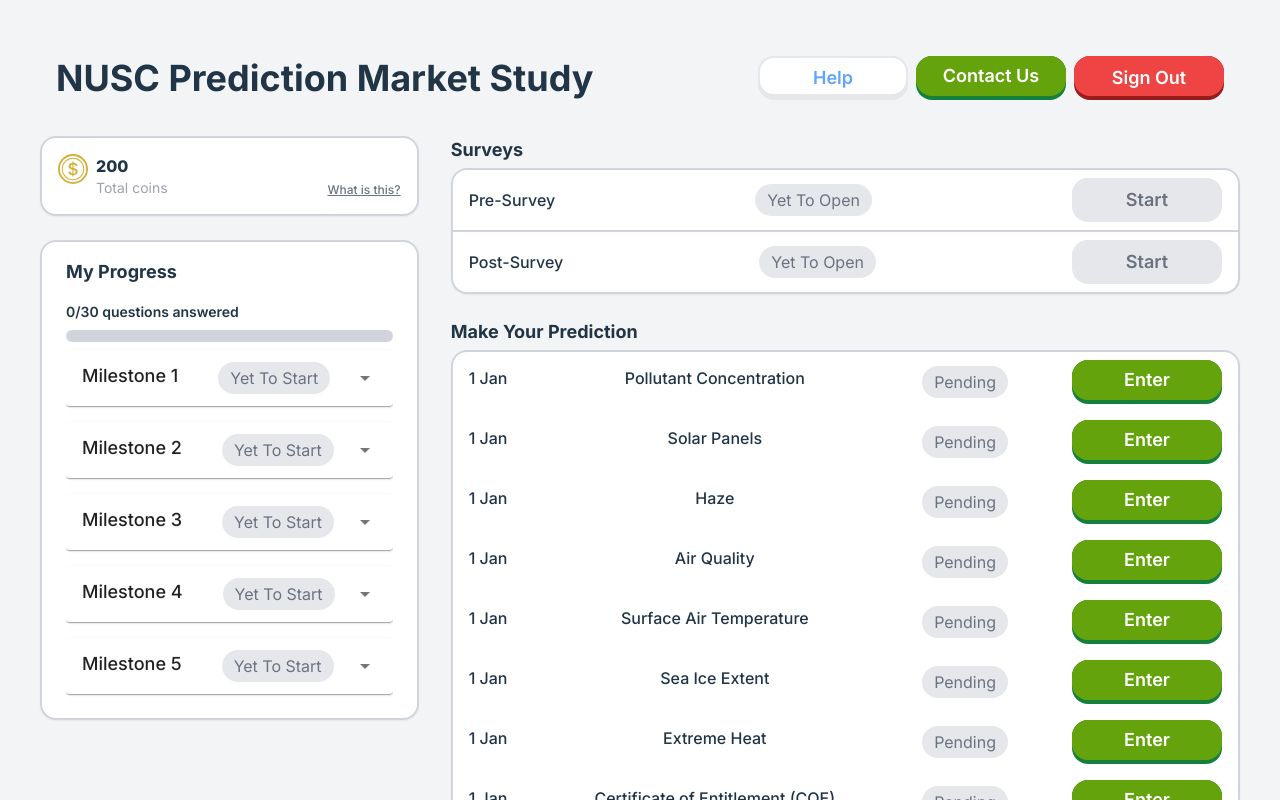
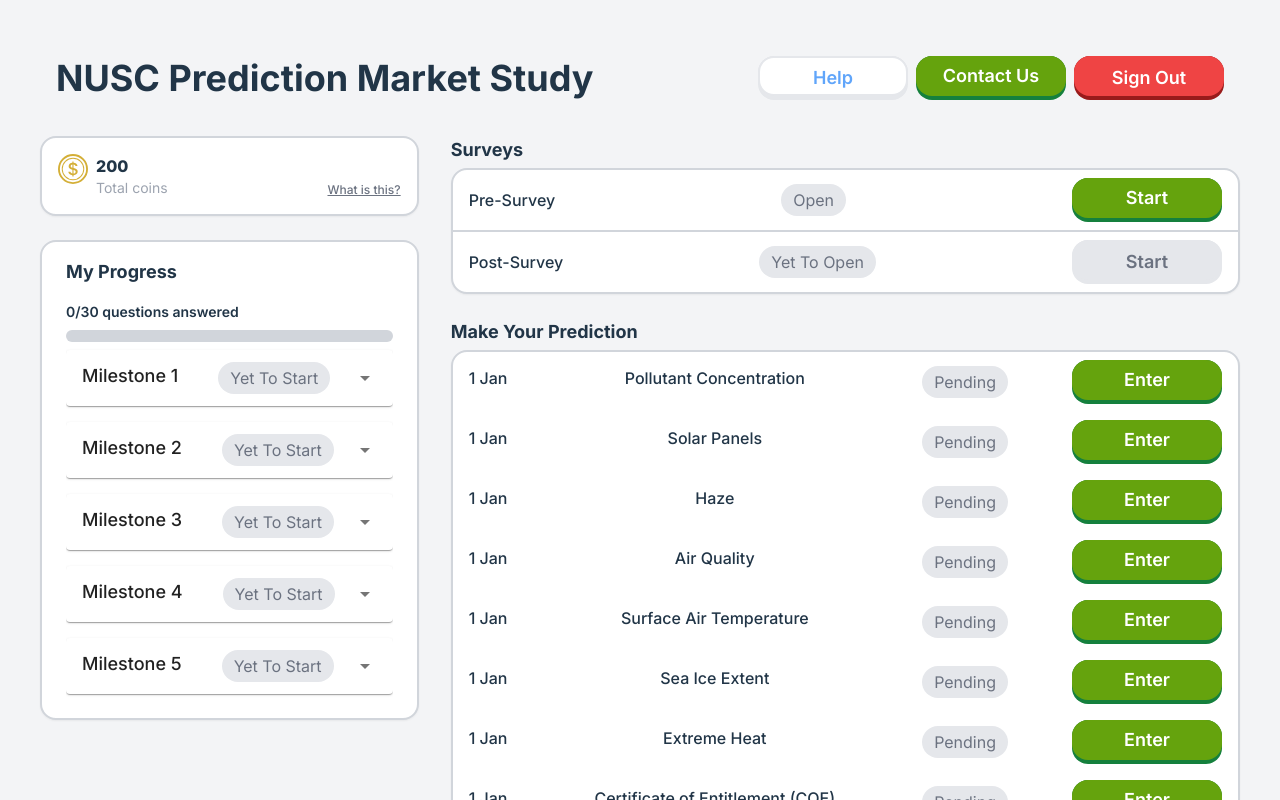
Before and after one commit to mongj/nusc-prediction-market, a React (Vite) app in the folder frontend/: page /dashboard in a window 1280 px wide. Shown: the top 800 px of the page. Built offline with nearby package versions, Linux system fonts and the light colour scheme.

Commit message:
Attach link to Surveys

```diff
--- /dev/null
+++ b/frontend/src/components/Buttons/StartButton/StartButton.tsx
@@ -0,0 +1,21 @@
+interface StartButtonProps {
+    text: string;
+    onClick?: () => void;
+}
+
+const StartButton: React.FC<StartButtonProps> = ({ text, onClick }) => (
+    <div
+        className="relative h-full cursor-pointer hover:brightness-90"
+        onClick={onClick}
+    >
+        <div className="top-0 left-0 w-[150px] h-[44px] bg-green-700 rounded-[16px] transition-transform duration-200"></div>
+        <div className="absolute top-0 left-0 w-[150px] h-[40px] bg-lime-600 rounded-[16px] transition-transform duration-200"></div>
+        <div className="absolute top-[8px] left-0 w-[150px] flex justify-center items-center gap-3">
+            <div className="text-white text-lg font-semibold leading-6 text-center">
+                {text}
+            </div>
+        </div>
+    </div>
+);
+
+export default StartButton;
--- /dev/null
+++ b/frontend/src/components/StatusBoxes/OpenedBox.tsx
@@ -0,0 +1,7 @@
+const OpenedBox = () => (
+    <div className='bg-gray-200 rounded-2xl'>
+        <p className='text-gray-500 font-normal text-base py-1 px-3'>Open</p>
+    </div>
+);
+
+export default OpenedBox;
--- a/frontend/src/components/Surveys/Surveys.tsx
+++ b/frontend/src/components/Surveys/Surveys.tsx
@@ -1,14 +1,21 @@
 import YetToOpenBox from '../../components/StatusBoxes/YetToOpenBox';
+import OpenedBox from "../StatusBoxes/OpenedBox.tsx";
 import GreyedButton from '../../components/Buttons/GreyedButton/GreyedButton';
+import StartButton from "../Buttons/StartButton/StartButton.tsx";
 
-const Surveys = () => (
+const Surveys = () => {
+    const handleStartClick = () => {
+        window.location.href = 'https://nus.au1.qualtrics.com/jfe/preview/previewId/03fabdca-5407-45e0-915d-068f597e4b04/SV_4H0mhef6WQA7GQK?Q_CHL=preview&Q_SurveyVersionID=current';
+    };
+
+    return (
         <div className='flex flex-col text-lg space-y-1'>
             <h2 className='font-bold text-left'>Surveys</h2>
             <div className="bg-white border-2 border-gray-300 shadow-sm flex flex-col justify-between rounded-2xl">
                 <div className="border-gray-300 border-b-2 py-2 px-4 flex justify-between items-center">
                     <p className='font-medium text-base'>Pre-Survey</p>
-                <YetToOpenBox />
-                <GreyedButton text="Start" />
+                    <OpenedBox />
+                    <StartButton text="Start" onClick={handleStartClick} />
                 </div>
                 <div className="p-2 flex justify-between items-center py-2 px-4">
                     <p className='font-medium text-base'>Post-Survey</p>
@@ -18,5 +25,6 @@ const Surveys = () => (
             </div>
         </div>
     );
+};
 
 export default Surveys;
```
Lines whose indentation alone changed are shown as unchanged.
